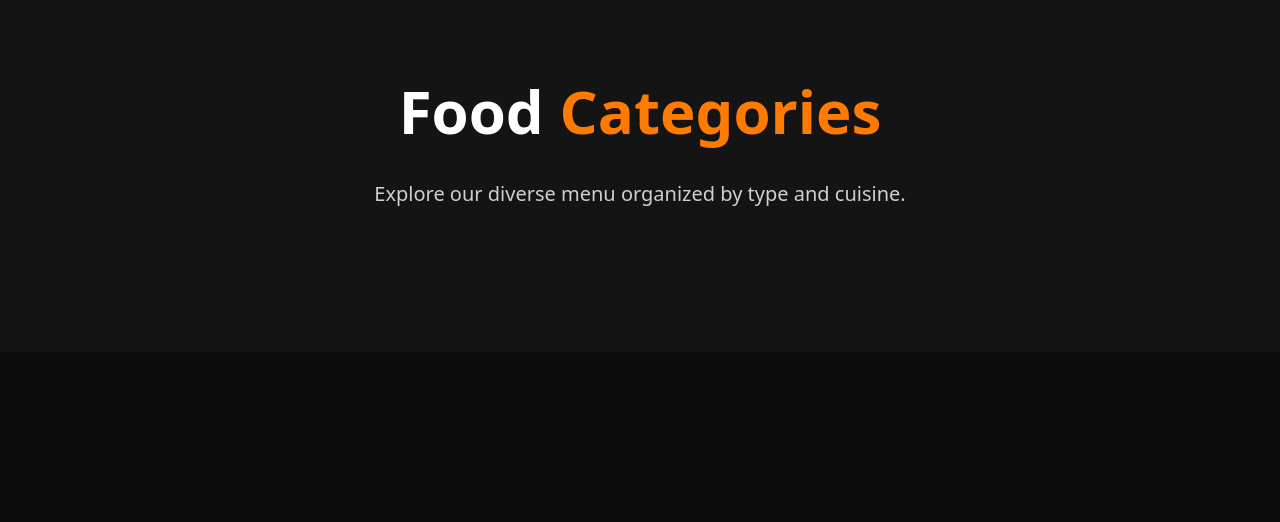
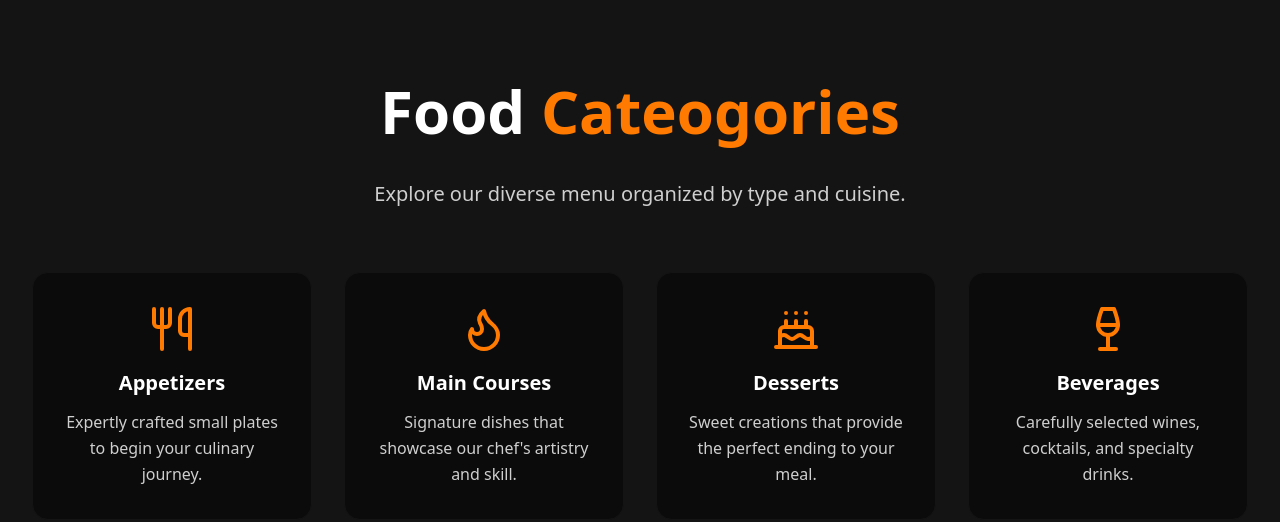
Before and after one commit to shayanbalochofficial/Food-ecommerce, a Next.js app: page / in a window 1280 px wide. Shown: the part 1358-1880 px from the top of the page. Before the commit the page ends 1710 px from the top, so only its background shows below. Built offline with nearby package versions, Linux system fonts and the light colour scheme.

Commit message:
Created Food Category Section

```diff
--- a/components/sections/FoodCategorySection.tsx
+++ b/components/sections/FoodCategorySection.tsx
@@ -1,5 +1,4 @@
-import { Cake, Flame, Utensils, Wine } from "lucide-react";
-import React from "react";
+import { Utensils, Flame, Cake, Wine } from "lucide-react";
 
 interface Category {
   id: string;
@@ -8,18 +7,18 @@ interface Category {
   description: string;
 }
 
-const FoodCategorySection = () => {
+export default function FoodCategorySection() {
   const categories: Category[] = [
     {
       id: "appetizers",
       name: "Appetizers",
       icon: <Utensils className="w-12 h-12" />,
       description:
-        "Expertly crafted smol plates to begin your culinary journey.",
+        "Expertly crafted small plates to begin your culinary journey.",
     },
     {
       id: "mains",
-      name: "Mains",
+      name: "Main Courses",
       icon: <Flame className="w-12 h-12" />,
       description:
         "Signature dishes that showcase our chef's artistry and skill.",
@@ -35,25 +34,42 @@ const FoodCategorySection = () => {
       id: "drinks",
       name: "Beverages",
       icon: <Wine className="w-12 h-12" />,
-      description: "Carefully selected wines, cocktails and specialty drinks.",
+      description: "Carefully selected wines, cocktails, and specialty drinks.",
     },
   ];
+
   return (
     <section className="py-20 bg-foodbuck-black-surface">
       <div className="max-w-7xl mx-auto px-4 sm:px-6 lg:px-8">
         <div className="text-center mb-16 animate-slide-up">
           <h2 className="text-5xl md:text-6xl font-bold text-white mb-6">
-            Food <span className="text-foodbuck-orange">Categories</span>
+            Food <span className="text-foodbuck-orange">Cateogories</span>
           </h2>
           <p className="text-foodbuck-gray-muted text-xl max-w-2xl mx-auto">
             Explore our diverse menu organized by type and cuisine.
           </p>
+        </div>
+
+        <div className="grid md:grid-cols-2 lg:grid-cols-4 gap-8">
+          {categories.map((category, index) => (
+            <div
+              key={category.id}
+              className="animate-slide-up bg-foodbuck-black rounded-2xl border border-foodbuck-black-surface p-8 text-center hover:border-foodbuck-orange/50 transition-all duration-300 hover:translate-y-[-5px]"
+              style={{ animationDelay: `${index * 100}ms` }}
+            >
+              <div className="flex justify-center mb-4 text-foodbuck-orange">
+                {category.icon}
               </div>
-              {/*  */}
-              <div className=""></div>
+              <h3 className="text-white font-semibold text-xl mb-3">
+                {category.name}
+              </h3>
+              <p className="text-foodbuck-gray-muted text-base leading-relaxed">
+                {category.description}
+              </p>
+            </div>
+          ))}
+        </div>
       </div>
     </section>
   );
-};
-
-export default FoodCategorySection;
+}
```
